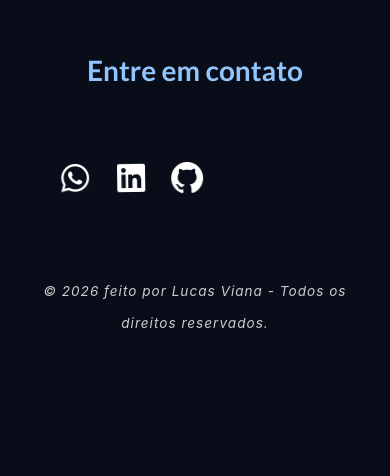
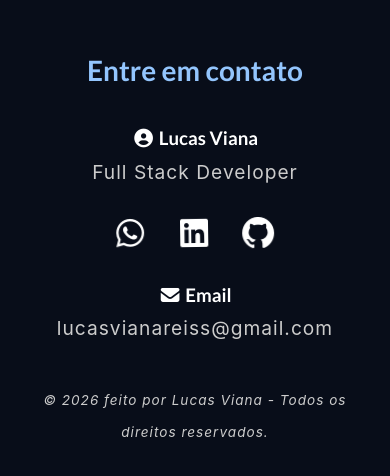
Before and after one commit to lucaszxViana/repositorio-lucas, a plain HTML site: page index.html in a window 390 px wide. Shown: the part 2335-2811 px from the top of the page. Before the commit the page ends 2738 px from the top, so only its background shows below. Drawn offline with Linux system fonts and the light colour scheme.

Commit message:
feat/ Ajustes em visualização mobile

```diff
--- a/index.html
+++ b/index.html
@@ -34,11 +34,7 @@
                 <div class="mobile-only-contact">
                         <a href="#contact" class="nav-links">
                             <button class="btn-action" type="button">
-                                <svg xmlns="http://www.w3.org/2000/svg" width="20" height="20" fill="#fff"
-                                    class="icon-message" viewBox="0 0 16 16">
-                                    <path
-                                        d="M15.854.146a.5.5 0 0 1 .11.54l-5.819 14.547a.75.75 0 0 1-1.329.124l-3.178-4.995L.643 7.184a.75.75 0 0 1 .124-1.33L15.314.037a.5.5 0 0 1 .54.11ZM6.636 10.07l2.761 4.338L14.13 2.576zm6.787-8.201L1.591 6.602l4.339 2.76z" />
-                                </svg>
+                                <i class="fa-solid fa-paper-plane fa-swing"></i>
                                 <span class="contact-button">Contato</span>
                             </button>
                         </a>
--- a/style.css
+++ b/style.css
@@ -138,6 +138,7 @@ button {
     margin-right: 10px;
     font-size: 1rem;
 }
+
 .contact-button {
     margin-right: 12px;
     font-size: 1.2rem;
@@ -319,9 +320,11 @@ p {
 }
 
 .fa-float {
-  font-size: 32px;       /* Controla o tamanho do ícone */
+    font-size: 32px;
+    /* Controla o tamanho do ícone */
     color: #fff;
-  transition: transform 0.2s ease, color 0.2s ease; /* Transição suave para efeitos */
+    transition: transform 0.2s ease, color 0.2s ease;
+    /* Transição suave para efeitos */
 }
 
 footer {
@@ -336,6 +339,46 @@ footer {
 footer>div {
     display: flex;
     gap: 2rem;
+}
+
+.footer-container {
+    display: flex;
+    align-items: center;
+    justify-content: center;
+    width: 100%;
+}
+
+.footer-icons {
+    display: flex;
+    margin-left: 23rem;
+    gap: 1rem;
+}
+
+.footer-email {
+    display: flex;
+    flex-direction: column;
+    margin-left: 20rem;
+}
+
+.footer-container p {
+    font-family: "Inter", -apple-system, BlinkMacSystemFont, "Segoe UI", Roboto, sans-serif;
+    color: #ccc;
+}
+
+.footer-container p:hover {
+    color: var(--white);
+    transition: color 0.2s;
+}
+
+.footer-copy {
+    display: flex;
+}
+
+.copy-text {
+    color: #ccc;
+    font-size: 0.85rem;
+    font-family: "Inter", -apple-system, BlinkMacSystemFont, "Segoe UI", Roboto, sans-serif;
+    font-style: italic;
 }
 
 /* ========================================================
@@ -421,16 +464,9 @@ footer>div {
 
     .mobile-only-contact .btn-action {
         width: 100%;
-        position: relative;
         display: flex;
         align-items: center;
         justify-content: center;
-    }
-
-    .mobile-only-contact .icon-message {
-        position: absolute;
-        left: 16px;
-        margin: 0;
     }
 
     .mobile-only-contact .contact-button {
@@ -450,7 +486,7 @@ footer>div {
         gap: 2rem;
     }
 
-    .first-section > div {
+    .first-section>div {
         min-width: unset;
         width: 100%;
         align-items: center;
@@ -503,7 +539,7 @@ footer>div {
         min-height: auto;
     }
 
-    .second-section > div {
+    .second-section>div {
         width: 100%;
     }
 
@@ -541,49 +577,59 @@ footer>div {
         font-size: 1.75rem;
     }
 
-    footer > div {
+    footer>div {
         display: flex;
         justify-content: center;
         align-items: center;
         gap: 2rem;
     }
+
+    .footer-container {
+        flex-direction: column;
+        align-items: center;
+        justify-content: center;
+        gap: 2rem;
+        width: 100%;
     }
 
-.footer-container {
+    .footer-me {
         display: flex;
+        flex-direction: column;
         align-items: center;
         justify-content: center;
-    width: 100%;
-
+        text-align: center;
+        gap: 0.4rem;
     }
 
     .footer-icons {
-    display: flex;
-    margin-left: 23rem;
-    gap: 1rem;
+        margin-left: 0;
+        justify-content: center;
+        align-items: center;
+        gap: 1.5rem;
+        width: 100%;
     }
 
-.footer-email{
-    display: flex;
-    flex-direction: column;
-    margin-left: 20rem;
+    .footer-email {
+        margin-left: 0;
+        align-items: center;
+        justify-content: center;
+        text-align: center;
+        gap: 0.4rem;
     }
 
-.footer-container  p{
-    font-family:"Inter", -apple-system, BlinkMacSystemFont, "Segoe UI", Roboto, sans-serif;
-    color: #ccc;
-}
-.footer-container  p:hover{
-    color: var(--white);
-    transition: color 0.2s;
-}
-.footer-copy {
-    display: flex;
+    .footer-container2 {
+        justify-content: center;
+        align-items: center;
+        width: 100%;
     }
 
-.copy-text{
-    color: #ccc;
-    font-size: 0.85rem;
-    font-family: "Inter", -apple-system, BlinkMacSystemFont, "Segoe UI", Roboto, sans-serif;
-    font-style: italic;
+    .footer-copy {
+        justify-content: center;
+        align-items: center;
+        width: 100%;
     }
+
+    .copy-text {
+        text-align: center;
+    }
+}
```
Lines whose indentation alone changed are shown as unchanged.
